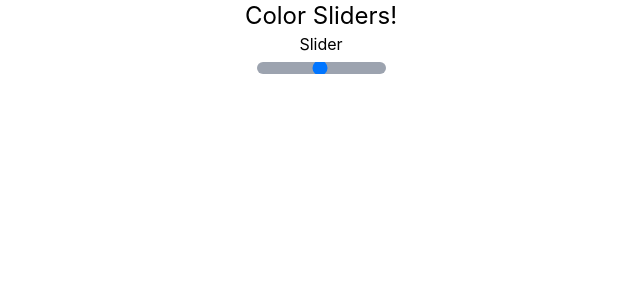
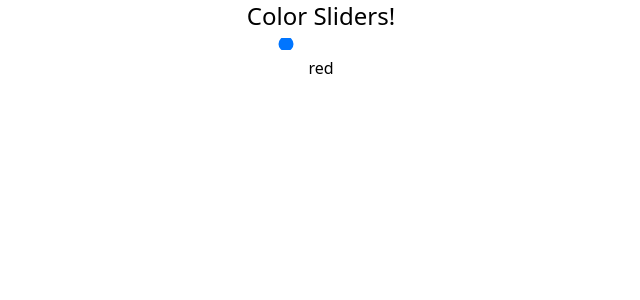
Before and after one commit to AnthonyKrueger/color-sliders-react, a React (Create React App) app: page / in a window 1280 px wide. Shown: the top 300 px of the page, without its empty margins (319-959 px from the left). Built offline with nearby package versions, Linux system fonts and the light colour scheme.

Commit message:
slider and header made

```diff
--- a/src/App.css
+++ b/src/App.css
@@ -1,38 +1,3 @@
 .App {
   text-align: center;
 }
-
-.App-logo {
-  height: 40vmin;
-  pointer-events: none;
-}
-
-@media (prefers-reduced-motion: no-preference) {
-  .App-logo {
-    animation: App-logo-spin infinite 20s linear;
-  }
-}
-
-.App-header {
-  background-color: #282c34;
-  min-height: 100vh;
-  display: flex;
-  flex-direction: column;
-  align-items: center;
-  justify-content: center;
-  font-size: calc(10px + 2vmin);
-  color: white;
-}
-
-.App-link {
-  color: #61dafb;
-}
-
-@keyframes App-logo-spin {
-  from {
-    transform: rotate(0deg);
-  }
-  to {
-    transform: rotate(360deg);
-  }
-}
--- a/src/App.js
+++ b/src/App.js
@@ -7,7 +7,7 @@ function App() {
   return (
     <div className="App">
       <Header />
-      <Slider />
+      <Slider color="red"/>
     </div>
   );
 }
--- a/src/components/Header.js
+++ b/src/components/Header.js
@@ -1,9 +1,7 @@
-function Header() {
+export default function Header() {
     return (
         <div>
             <h2 className="text-2xl">Color Sliders!</h2>
         </div>
     )
 }
-
-export default Header;
--- a/src/components/Slider.js
+++ b/src/components/Slider.js
@@ -1,12 +1,16 @@
-function Slider({color}) {
+export default function Slider({color}) {
+
+    function updateTextInput(val) {
+        document.getElementById('textInput').value=val;
+      }
+
     return (
         <div>
-            <p>Slider {color}</p>
             <form>
-                <input className="rounded-lg overflow-hidden appearance-none bg-gray-400 h-3 w-128" type="range" min="1" max="100" step="1" />
+                <input className="rounded-lg overflow-hidden appearance-none bg-grey-400 h-3 w-128" type="range" min="1" max="255" step="1" />
+                <p>{color}</p>
+                <input type="text" id="textInput" value=""></input>
             </form>
         </div>
     );
 }
-
-export default Slider;
--- a/src/index.css
+++ b/src/index.css
@@ -1,17 +1,3 @@
 @tailwind base;
 @tailwind components;
 @tailwind utilities;
-
-body {
-  margin: 0;
-  font-family: -apple-system, BlinkMacSystemFont, 'Segoe UI', 'Roboto', 'Oxygen',
-    'Ubuntu', 'Cantarell', 'Fira Sans', 'Droid Sans', 'Helvetica Neue',
-    sans-serif;
-  -webkit-font-smoothing: antialiased;
-  -moz-osx-font-smoothing: grayscale;
-}
-
-code {
-  font-family: source-code-pro, Menlo, Monaco, Consolas, 'Courier New',
-    monospace;
-}
```
